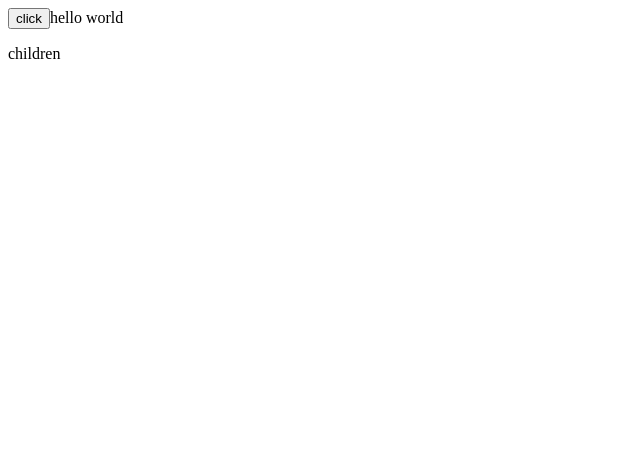
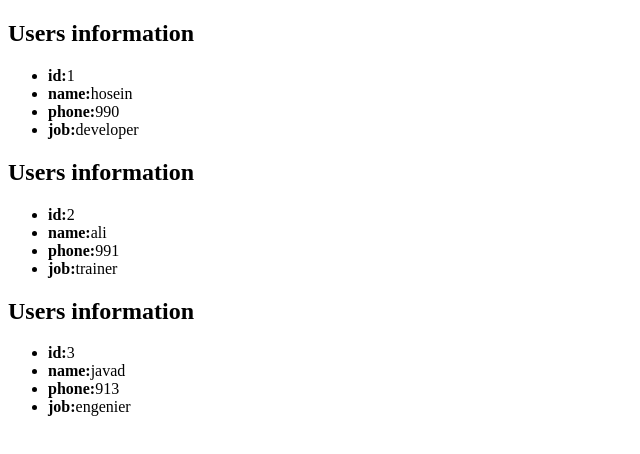
Before and after one commit to hosein8513/react-learning, a React (Vite) app: page / in a window 1280 px wide. Shown: the top 454 px of the page, without its empty margins (0-640 px from the left). Built offline with nearby package versions, Linux system fonts and the light colour scheme.

Commit message:
use-map-for-users

```diff
--- a/src/App.jsx
+++ b/src/App.jsx
@@ -1,18 +1,15 @@
-import { useState } from "react"
-import Childcomponent from "./childcomponent"
-
+import User from "./User"
 const App=()=>{
-    const [first,last]=useState("hello world")
-    const changetext=()=>{
-        last("hello hosein")
-    }
+  const user = [
+    {id:1,name:"hosein",phone:990,job:"developer"},
+    {id:2,name:"ali",phone:991,job:"trainer"},
+    {id:3,name:"javad",phone:913,job:"engenier"}
+  ]
     return(
 <div>
-    <button onClick={changetext}>click</button>
-    <span >{first}</span>
-    <childcomponent text={first}>
-        <p>children</p>
-    </childcomponent>
+ {user.map((user)=>(
+    <User key={user.name} id={user.id} name={user.name} phone={user.phone} job={user.job}/>
+ ))}
 </div>
     )
 
```
